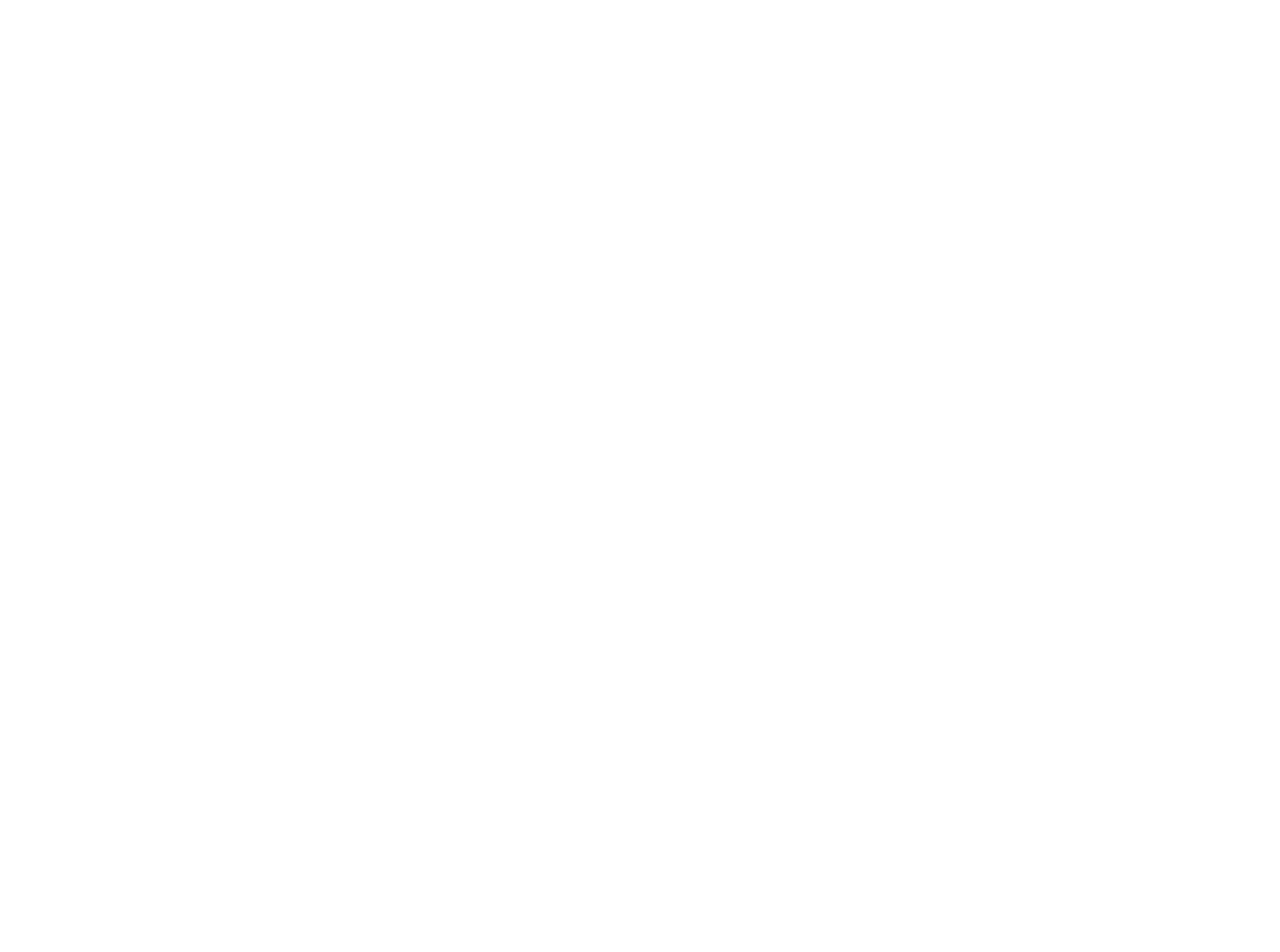
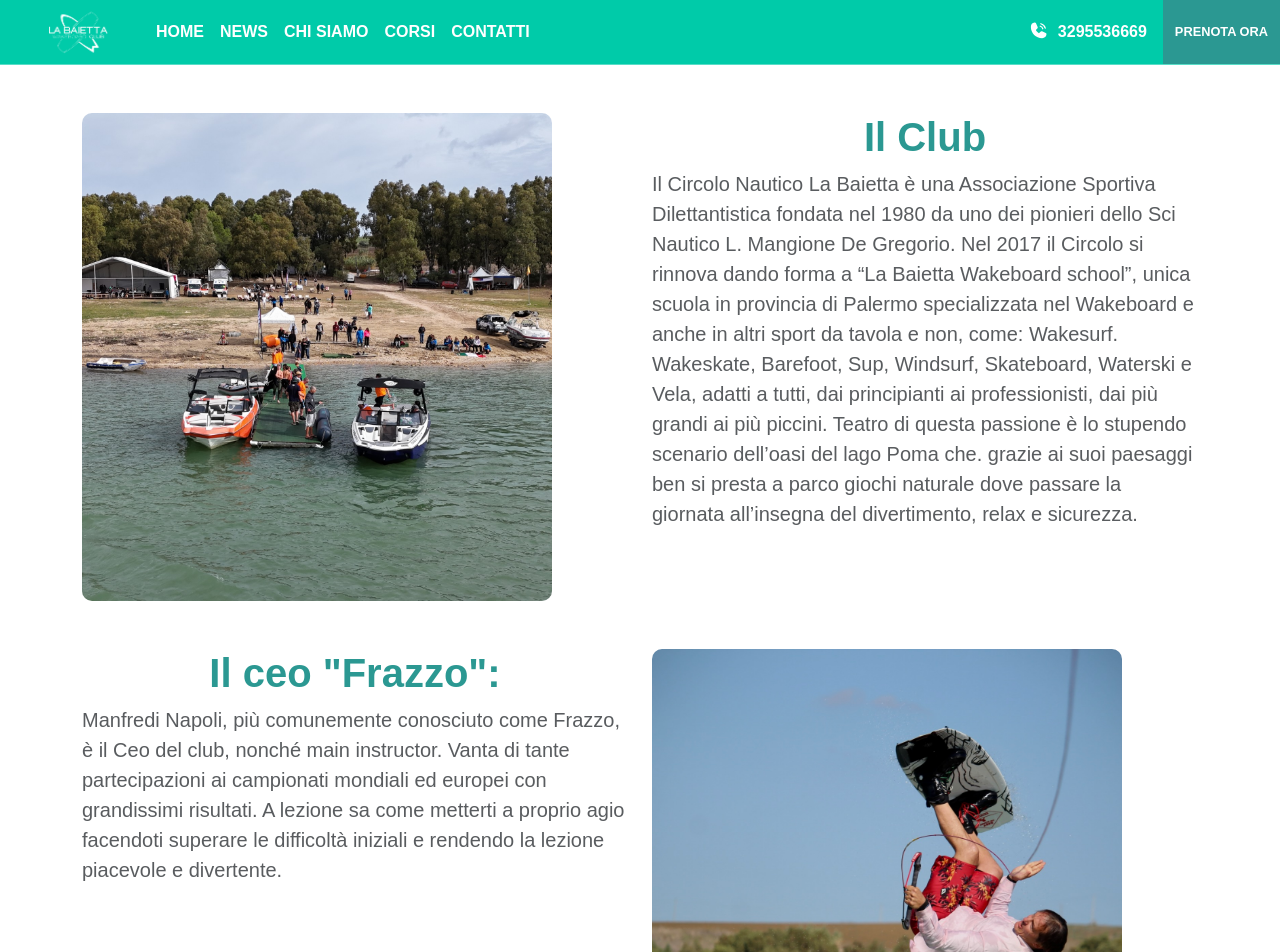
Before and after one commit to Cecchy2/la_baietta, a React (Vite) app: page /chi-siamo in a window 1280 px wide. Before the commit this address had no page. Shown: the top 952 px of the page. Before the commit the page ends 800 px from the top, so only its background shows below. Built offline with nearby package versions, Linux system fonts and the light colour scheme; a web font is replaced by a local one.

Commit message:
aggiunta Chi siamo Page

```diff
--- a/src/App.css
+++ b/src/App.css
@@ -436,10 +436,20 @@
 }
 .fiswwLogo {
   position: absolute;
-  top: 65px;
+  top: 90px;
   right: 24px;
   z-index: 5000;
   width: 115px;
+}
+.chiSiamoImg {
+  width: 470px;
+  height: 488px;
+  object-fit: cover;
+  border-radius: 10px;
+}
+
+.navChiSiamoPage {
+  background-color: rgb(0, 203, 169);
 }
 
 @media (max-width: 768px) {
--- a/src/App.jsx
+++ b/src/App.jsx
@@ -11,6 +11,7 @@
 
 import MainPage from "./components/MainPage";
 import PrivacyPolicy from "./components/PrivacyPolicy";
+import ChiSiamoPage from "./components/ChiSiamoPage";
 
 function App() {
   return (
@@ -19,6 +20,7 @@
         <Routes>
           <Route path="/" element={<MainPage />} />
           <Route path="/privacy-policy" element={<PrivacyPolicy />} />
+          <Route path="/chi-siamo" element={<ChiSiamoPage />} />
         </Routes>
       </BrowserRouter>
     </>
--- /dev/null
+++ b/src/components/ChiSiamoPage.jsx
@@ -0,0 +1,56 @@
+import { Col, Container, Image, Row } from "react-bootstrap";
+import MyNavBar from "./MyNavBar";
+import FormMessage from "./FormMessage";
+import Footer from "./Footer";
+
+const ChiSiamoPage = () => {
+  return (
+    <div>
+      <div className="navChiSiamoPage">
+        <MyNavBar />
+      </div>
+      <Container>
+        <Row className="mt-5">
+          <Col lg={6}>
+            <Image
+              src="/public/Baietta Web/dji_fly_20231103_103706_0034_1699007652279_photo-1-scaled.jpeg"
+              className="chiSiamoImg"
+            />
+          </Col>
+          <Col lg={6}>
+            <h1 className="text-center colorBaietta fw-bold">Il Club</h1>
+
+            <p className="text-muted fs-5 fw-light">
+              Il Circolo Nautico La Baietta è una Associazione Sportiva Dilettantistica fondata nel 1980 da uno dei
+              pionieri dello Sci Nautico L. Mangione De Gregorio. Nel 2017 il Circolo si rinnova dando forma a “La
+              Baietta Wakeboard school”, unica scuola in provincia di Palermo specializzata nel Wakeboard e anche in
+              altri sport da tavola e non, come: Wakesurf. Wakeskate, Barefoot, Sup, Windsurf, Skateboard, Waterski e
+              Vela, adatti a tutti, dai principianti ai professionisti, dai più grandi ai più piccini. Teatro di questa
+              passione è lo stupendo scenario dell’oasi del lago Poma che. grazie ai suoi paesaggi ben si presta a parco
+              giochi naturale dove passare la giornata all’insegna del divertimento, relax e sicurezza.
+            </p>
+          </Col>
+        </Row>
+        <Row className="mt-5">
+          <Col lg={6}>
+            <h1 className="text-center colorBaietta fw-bold">Il ceo "Frazzo":</h1>
+
+            <p className="text-muted fs-5 fw-light">
+              Manfredi Napoli, più comunemente conosciuto come Frazzo, è il Ceo del club, nonché main instructor. Vanta
+              di tante partecipazioni ai campionati mondiali ed europei con grandissimi risultati. A lezione sa come
+              metterti a proprio agio facendoti superare le difficoltà iniziali e rendendo la lezione piacevole e
+              divertente.
+            </p>
+          </Col>
+          <Col lg={6}>
+            <Image src="/public/Baietta Web/66D0984E-2D31-4B25-888D-A3C7FC1CBB7E.jpeg" className="chiSiamoImg" />
+          </Col>
+        </Row>
+      </Container>
+      <FormMessage />
+      <Footer />
+    </div>
+  );
+};
+
+export default ChiSiamoPage;
--- a/src/components/MyNavBar.jsx
+++ b/src/components/MyNavBar.jsx
@@ -30,6 +30,9 @@
             HOME
           </Nav.Link>
           <Nav.Link href="#link" className="myNavLink" activeClassName="active">
+            NEWS
+          </Nav.Link>
+          <Nav.Link href="/chi-siamo" className="myNavLink" activeClassName="active">
             CHI SIAMO
           </Nav.Link>
           <Nav.Link href="#link" className="myNavLink" activeClassName="active">
```
